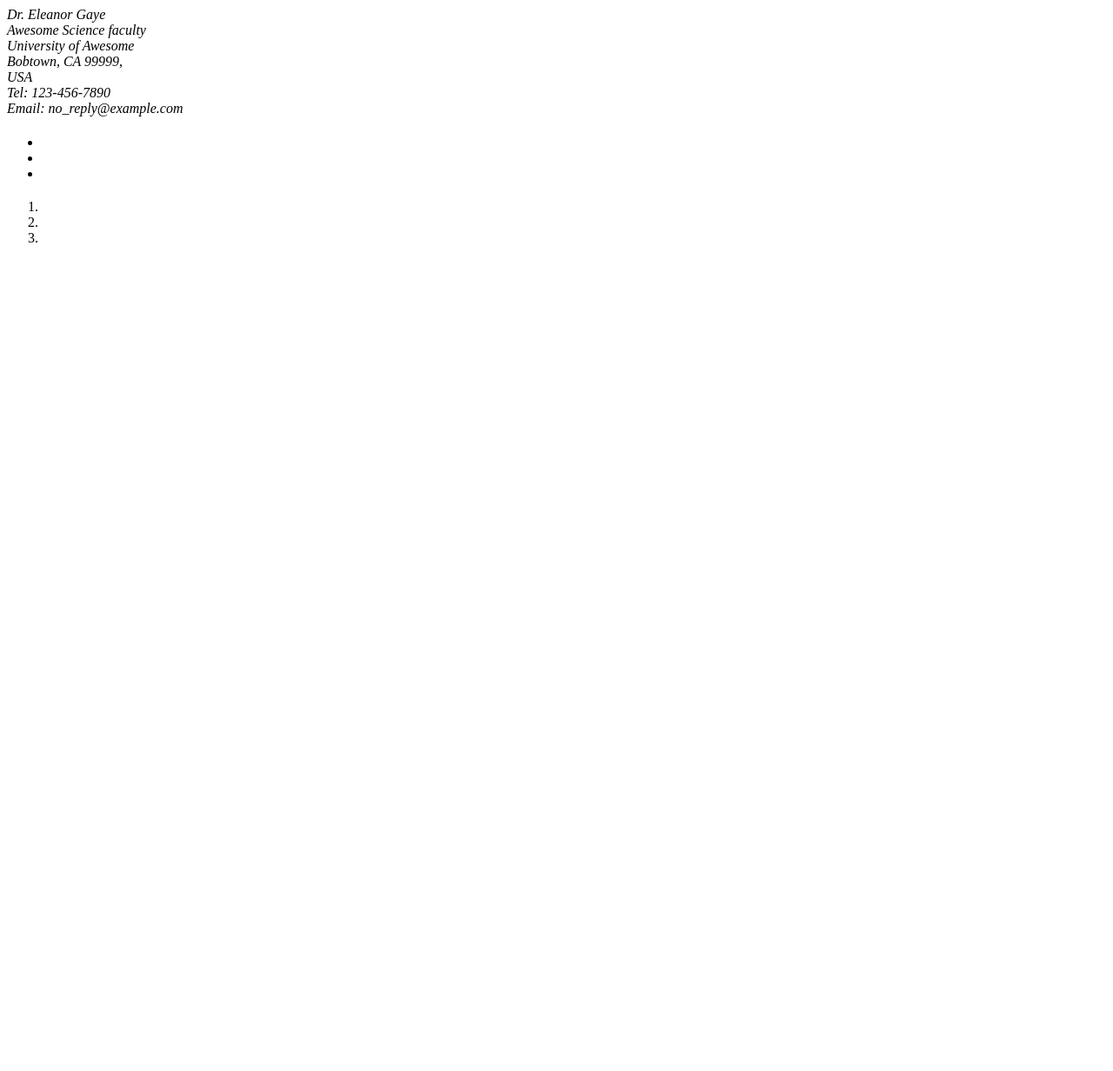
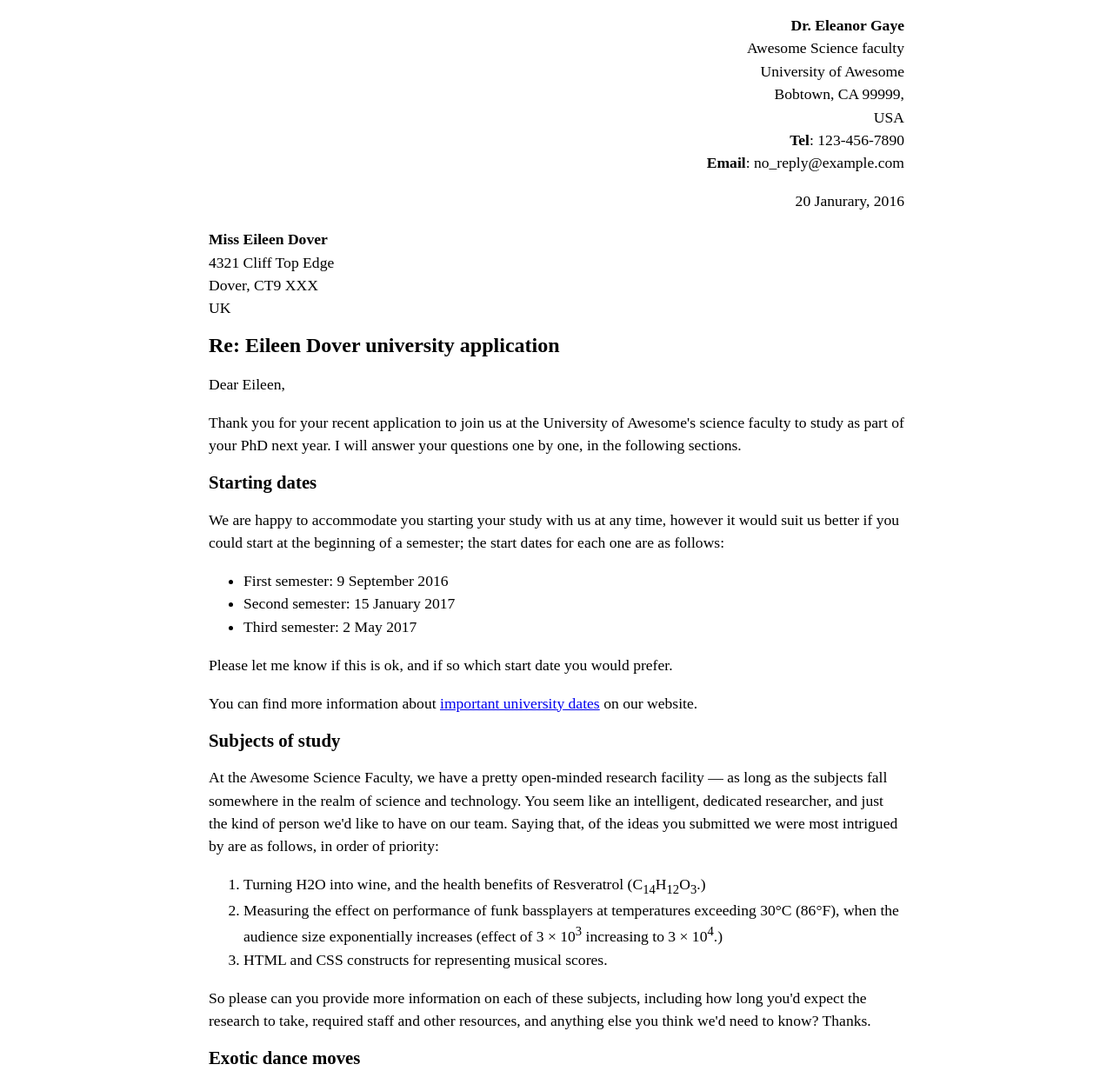
Before and after one commit to CruzBro/cruzbro.github.io, a plain HTML site: page letter-markup/index.html in a window 1280 px wide. Shown: the top 1232 px of the page at 87% size. Before the commit the page ends 800 px from the top, so only its background shows below. Drawn offline with Linux system fonts and the light colour scheme.

Commit message:
Skills Check 2
Letter Markup

```diff
--- a/letter-markup/index.html
+++ b/letter-markup/index.html
@@ -6,47 +6,91 @@
     <meta name="author" content="Brooke Cruz">
     <title>Awesome science application correspondence</title>
     <style>
+        html {
+font-size: 16px;
+}
+body {
+max-width: 800px;
+margin: 0 auto;
+}
+.sender-column {
+text-align: right;
+}
+h1 {
+font-size: 1.5rem;
+}
+h2 {
+font-size: 1.3rem;
+}
+p, ul, ol, dl, address {
+font-size: 1.1rem;
+}
+p, li, dd, dt, address {
+line-height: 1.5;
+}
+address {
+font-style: normal;
+margin: 1rem 0;
+}
     </style>
 </head>
 <body>
     <!-- sender address-->
-<address>
-    Dr. Eleanor Gaye<br>
+<address class="sender-column">
+    <b>Dr. Eleanor Gaye</b><br>
     Awesome Science faculty<br>
     University of Awesome<br>
     Bobtown, CA 99999,<br>
     USA<br>
-    Tel: 123-456-7890<br>
-    Email: no_reply@example.com
+    <b>Tel</b>: 123-456-7890<br>
+    <b>Email</b>: no_reply@example.com
+</address>
+<p class="sender-column"> 20 Janurary, 2016</p>
+<address>
+    <b>Miss Eileen Dover</b><br>
+    4321 Cliff Top Edge<br>
+    Dover, CT9 XXX<br>
+    UK
 </address>
     <!--recipient-->
-  <h1></h1>
-  <p></p> <!--"Dear Eileen"-->
-  <p></p>
-  <h2></h2> <!--Starting Dates-->
-  <p></p>
+  <h1>Re: Eileen Dover university application</h1>
+  <p>Dear Eileen,</p> <!--"Dear Eileen"-->
+  <p>Thank you for your recent application to join us at the University of Awesome's science faculty to study as part of your PhD next year. I will answer your questions one by one, in the following sections.
+</p>
+  <h2>Starting dates</h2> <!--Starting Dates-->
+  <p>We are happy to accommodate you starting your study with us at any time, however it would suit us better if you could start at the beginning of a semester; the start dates for each one are as follows:</p>
   <ul>
-    <li></li>
-    <li></li>
-    <li></li>
+    <li>First semester: 9 September 2016</li>
+    <li>Second semester: 15 January 2017</li>
+    <li>Third semester: 2 May 2017</li>
   </ul>
-  <p></p>
-  <p></p>
-  <h2></h2> <!--Subject of Study-->
-  <p></p>
+  <p>Please let me know if this is ok, and if so which start date you would prefer.</p>
+  <p>You can find more information about <a href="https://www.youtube.com/watch?v=Bd-UIU1Gkgc">important university dates</a> on our website.
+</p>
+  <h2>Subjects of study</h2> <!--Subject of Study-->
+  <p>At the Awesome Science Faculty, we have a pretty open-minded research facility — as long as the subjects fall somewhere in the realm of science and technology. You seem like an intelligent, dedicated researcher, and just the kind of person we'd like to have on our team. Saying that, of the ideas you submitted we were most intrigued by are as follows, in order of priority:</p>
   <ol>
-    <li></li>
-    <li></li>
-    <li></li>
+    <li>Turning H2O into wine, and the health benefits of Resveratrol (C<sub>14</sub>H<sub>12</sub>O<sub>3</sub>.)</li>
+    <li>Measuring the effect on performance of funk bassplayers at temperatures exceeding 30°C (86°F), when the audience size exponentially increases (effect of 3 × 10<sup>3</sup> increasing to 3 × 10<sup>4</sup>.)</li>
+    <li>HTML and CSS constructs for representing musical scores.</li>
   </ol>
-  <p></p>
-  <h2></h2> <!--Exotic Dance Moves-->
-  <p></p>
-  <p></p> <!--Polynesian Chicken Dance-->
-  <p style="margin-left: 25px;">
-</p>
-<p></p>
-<p style="margin-left: 25px;">
-</p>
+  <p>So please can you provide more information on each of these subjects, including how long you'd expect the research to take, required staff and other resources, and anything else you think we'd need to know? Thanks.</p>
+  <h2>Exotic dance moves</h2> <!--Exotic Dance Moves-->
+  <p>Yes, you are right! As part of my post-doctorate work, I did study exotic tribal dances. To answer your question, my favourite dances are as follows, with definitions:</p>
+  <dl>
+        <dt>Polynesian chicken dance</dt>
+        <dd>A little known but very influential dance dating back as far as 300BC, a whole village would dance around in a circle like chickens, to encourage their livestock to be "fruitful".</dd>
+
+        <dt>Icelandic brownian shuffle</dt>
+        <dd>Before the Icelanders developed fire as a means of getting warm, they used to practice this dance, which involved huddling close together in a circle on the floor, and shuffling their bodies around in imperceptibly tiny, very rapid movements. One of my fellow students used to say that he thought this dance inspired modern styles such as Twerking.</dd>
+
+        <dt>Arctic robot dance</dt>
+        <dd>An interesting example of historic misinformation, English explorers in the 1960s believed to have discovered a new dance style characterized by "robotic", stilted movements, being practiced by inhabitants of Northern Alaska and Canada. Later on however it was discovered that they were just moving like this because they were really cold.</dd>
+  </dl>
+  <!--closing-->
+<p>For more of my research, see my <a href="https://www.pinterest.com/pin/714524297133415038/">exotic dance research page.</a></p>
+<p>Yours sincerely,</p>
+<p>Dr Eleanor Gaye</p>
+<p>University of Awesome motto: "Be awesome to each other." -- <i>The memoirs of Bill S Preston, Esq</i></p> <!--Signature "Dr. Elenaor Gaye"-->
 </body>
 </html>
```
